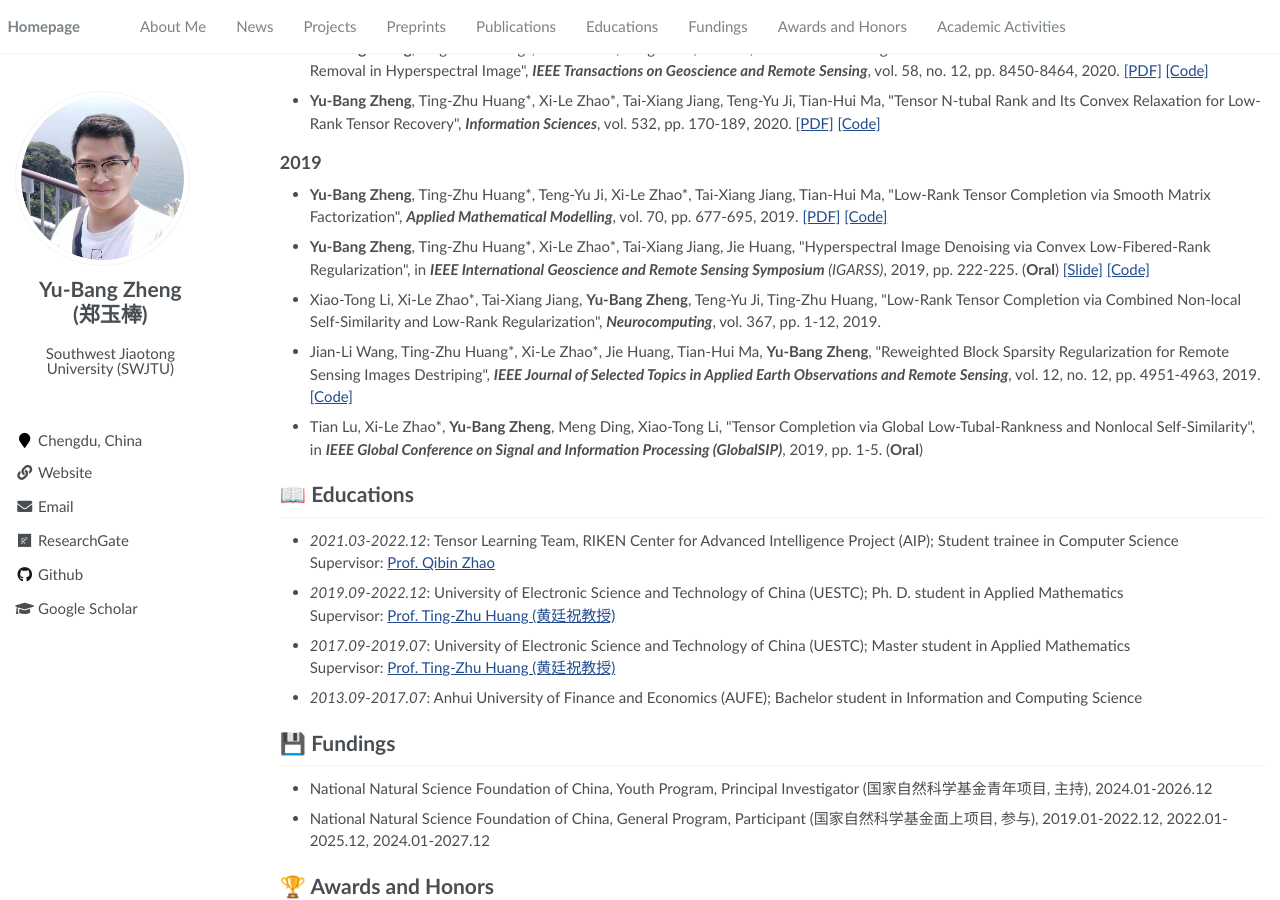
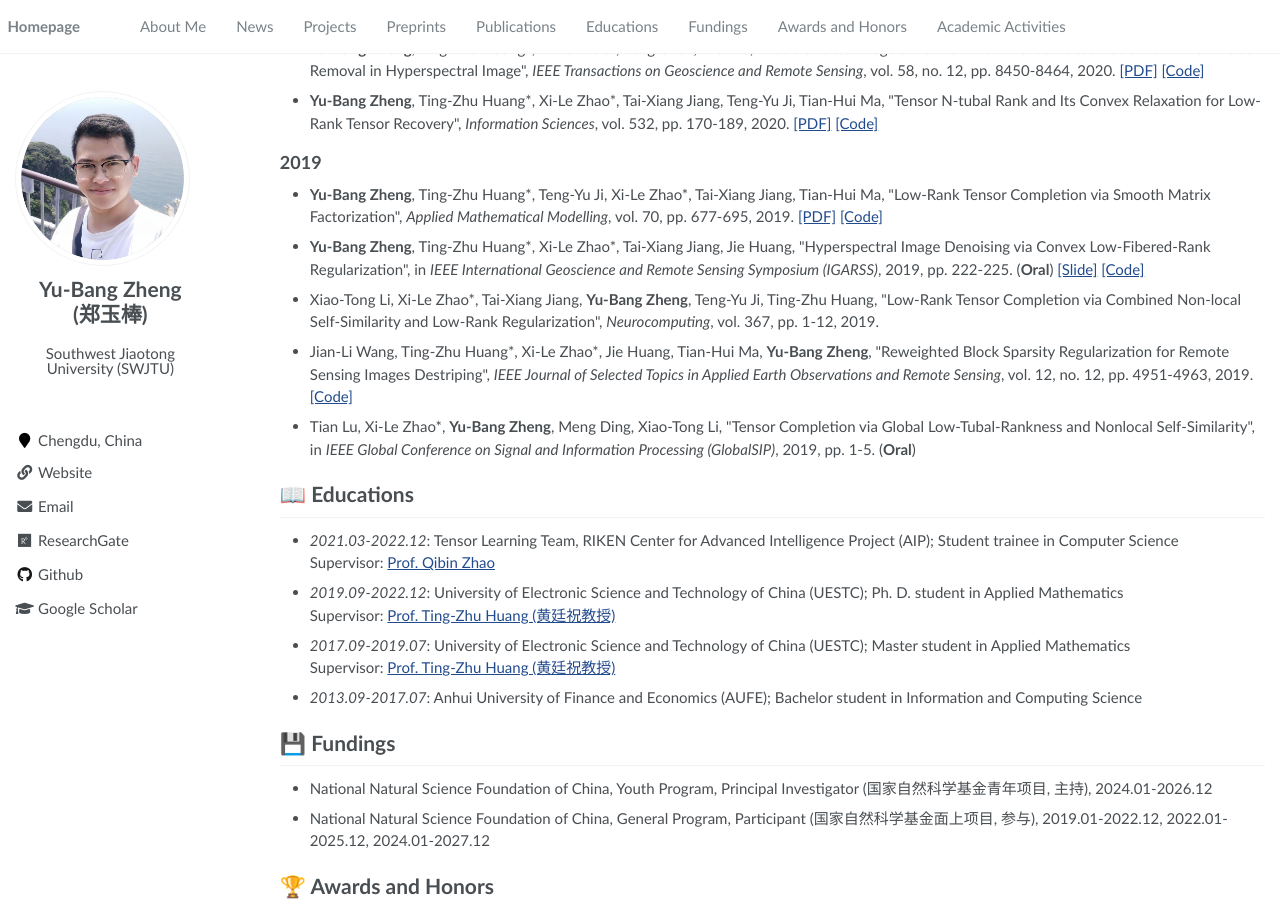
Before and after one commit to YuBangZheng/yubangzheng.github.io, a Jekyll site: the page built from pages/about.md, in a window 1280 px wide and 900 px high, scrolled down 1987 px. Built offline with Jekyll 4.4.1, drawn with Linux system fonts in a browser that asks for light colours; a script that is not in the unit is left out.

Commit message:
Update about.md

```diff
--- a/pages/about.md
+++ b/pages/about.md
@@ -63,74 +63,74 @@ My current research interests include tensor modeling and computing, tensor lear
 
 ## 2024
 
-- **Yu-Bang Zheng**, Xi-Le Zhao\*, Junhua Zeng, Chao Li, Qibin Zhao, Heng-Chao Li, Ting-Zhu Huang, \"SVDinsTN: A Tensor Network Paradigm for Efficient Structure Search from Regularized Modeling Perspective\", _**CVPR**_, 2024. [[PDF]](https://arxiv.org/pdf/2305.14912.pdf)
+- **Yu-Bang Zheng**, Xi-Le Zhao\*, Junhua Zeng, Chao Li, Qibin Zhao, Heng-Chao Li, Ting-Zhu Huang, \"SVDinsTN: A Tensor Network Paradigm for Efficient Structure Search from Regularized Modeling Perspective\", _CVPR_, 2024. [[PDF]](https://arxiv.org/pdf/2305.14912.pdf)
 
-- Wen-Jie Zheng, Xi-Le Zhao\*, **Yu-Bang Zheng**, Ting-Zhu Huang, \"Provable Stochastic Algorithm for Large-Scale Fully-Connected Tensor Network Decomposition\", _**Journal of Scientific Computing**_, vol. 98, art no. 16, pp. 1-27, 2024.
+- Wen-Jie Zheng, Xi-Le Zhao\*, **Yu-Bang Zheng**, Ting-Zhu Huang, \"Provable Stochastic Algorithm for Large-Scale Fully-Connected Tensor Network Decomposition\", _Journal of Scientific Computing_, vol. 98, art no. 16, pp. 1-27, 2024.
 
-- Yong Chen, Maolin Chen, Wei He, Jinshan Zeng, Min Huang, **Yu-Bang Zheng**, \"Thick Cloud Removal in Multitemporal Remote Sensing Images via Low-Rank Regularized Self-Supervised Network\", _**IEEE Transactions on Geoscience and Remote Sensing**_, vol. 62, art no. 5506613, pp. 1-13, 2024.
+- Yong Chen, Maolin Chen, Wei He, Jinshan Zeng, Min Huang, **Yu-Bang Zheng**, \"Thick Cloud Removal in Multitemporal Remote Sensing Images via Low-Rank Regularized Self-Supervised Network\", _IEEE Transactions on Geoscience and Remote Sensing_, vol. 62, art no. 5506613, pp. 1-13, 2024.
 
 ## 2023
 
-- Li-Yuan Li, Ting-Zhu Huang\*, **Yu-Bang Zheng\***, Wen-Jie Zheng, Jie Lin, Guo-Cheng Wu, Xi-Le Zhao, \"Thick Cloud Removal for Multitemporal Remote Sensing Images: When Tensor Ring Decomposition Meets Gradient Domain Fidelity\", _**IEEE Transactions on Geoscience and Remote Sensing**_, vol. 61, art no. 5512414, pp. 1-14, 2023. [[PDF]](https://ieeexplore.ieee.org/document/10125571/)
+- Li-Yuan Li, Ting-Zhu Huang\*, **Yu-Bang Zheng\***, Wen-Jie Zheng, Jie Lin, Guo-Cheng Wu, Xi-Le Zhao, \"Thick Cloud Removal for Multitemporal Remote Sensing Images: When Tensor Ring Decomposition Meets Gradient Domain Fidelity\", _IEEE Transactions on Geoscience and Remote Sensing_, vol. 61, art no. 5512414, pp. 1-14, 2023. [[PDF]](https://ieeexplore.ieee.org/document/10125571/)
 
-- Yu-Le Wei, **Yu-Bang Zheng\***, Rui Wang, Heng-Chao Li, \"Quaternion Convolutional Neural Network with EMAP Representation for Multisource Remote Sensing Data Classification\", _**IEEE Geoscience and Remote Sensing Letters**_, 2023.
+- Yu-Le Wei, **Yu-Bang Zheng\***, Rui Wang, Heng-Chao Li, \"Quaternion Convolutional Neural Network with EMAP Representation for Multisource Remote Sensing Data Classification\", _IEEE Geoscience and Remote Sensing Letters_, 2023.
 
-- Wen-Jie Zheng, Xi-Le Zhao\*, **Yu-Bang Zheng**, Jie Lin, Lina Zhuang, Ting-Zhu Huang, \"Spatial-Spectral-Temporal Connective Tensor Network Decomposition for Thick Cloud Removal\", _**ISPRS Journal of Photogrammetry and Remote Sensing**_, vol. 199, pp. 182-194, 2023. [[PDF]](https://www.sciencedirect.com/science/article/abs/pii/S0924271623000953) [[Code]](https://github.com/zhaoxile/SSTC_CR)
+- Wen-Jie Zheng, Xi-Le Zhao\*, **Yu-Bang Zheng**, Jie Lin, Lina Zhuang, Ting-Zhu Huang, \"Spatial-Spectral-Temporal Connective Tensor Network Decomposition for Thick Cloud Removal\", _ISPRS Journal of Photogrammetry and Remote Sensing_, vol. 199, pp. 182-194, 2023. [[PDF]](https://www.sciencedirect.com/science/article/abs/pii/S0924271623000953) [[Code]](https://github.com/zhaoxile/SSTC_CR)
 
-- Yun-Yang Liu, Xi-Le Zhao\*, Guang-Jin Song, **Yu-Bang Zheng**, Michael K. Ng, Ting-Zhu Huang, \"Fully-Connected Tensor Network Decomposition for Robust Tensor Completion Problem\", _**Inverse Problems and Imaging**_, 2023.
+- Yun-Yang Liu, Xi-Le Zhao\*, Guang-Jin Song, **Yu-Bang Zheng**, Michael K. Ng, Ting-Zhu Huang, \"Fully-Connected Tensor Network Decomposition for Robust Tensor Completion Problem\", _Inverse Problems and Imaging_, 2023.
 
-- Hao Zhang, Ting-Zhu Huang\*, Xi-Le Zhao\*, Wei He, Jae Kyu Choi, **Yu-Bang Zheng**, \"Hyperspectral Image Denoising: Reconciling Sparse and Low-Tensor-Ring-Rank Priors in the Transformed Domain\", _**IEEE Transactions on Geoscience and Remote Sensing**_, vol. 61, art no. 5502313, pp. 1-13, 2023.
+- Hao Zhang, Ting-Zhu Huang\*, Xi-Le Zhao\*, Wei He, Jae Kyu Choi, **Yu-Bang Zheng**, \"Hyperspectral Image Denoising: Reconciling Sparse and Low-Tensor-Ring-Rank Priors in the Transformed Domain\", _IEEE Transactions on Geoscience and Remote Sensing_, vol. 61, art no. 5502313, pp. 1-13, 2023.
 
-- Peng-Ling Wu, Xi-Le Zhao\*, Meng Ding, **Yu-Bang Zheng**, Lu-Bin Cui, Ting-Zhu Huang, \"Tensor Ring Decomposition-Based Model with Interpretable Gradient Factors Regularization for Tensor Completion\", _**Knowledge-Based Systems**_, vol. 259, pp. 110094, 2023.
+- Peng-Ling Wu, Xi-Le Zhao\*, Meng Ding, **Yu-Bang Zheng**, Lu-Bin Cui, Ting-Zhu Huang, \"Tensor Ring Decomposition-Based Model with Interpretable Gradient Factors Regularization for Tensor Completion\", _Knowledge-Based Systems_, vol. 259, pp. 110094, 2023.
 
-- Peng-Ling Wu, Meng Ding\*, **Yu-Bang Zheng**, \"Spatiotemporal Traffic Data Imputation by Synergizing Low Tensor Ring Rank and Nonlocal Subspace Regularization\", _**IET Intelligent Transport Systems**_, 2023.
+- Peng-Ling Wu, Meng Ding\*, **Yu-Bang Zheng**, \"Spatiotemporal Traffic Data Imputation by Synergizing Low Tensor Ring Rank and Nonlocal Subspace Regularization\", _IET Intelligent Transport Systems_, 2023.
 
 
 ## 2022
 
-- **Yu-Bang Zheng**, Ting-Zhu Huang\*, Xi-Le Zhao\*, Qibin Zhao, \"Tensor Completion via Fully-Connected Tensor Network Decomposition with Regularized Factors\", _**Journal of Scientific Computing**_, vol. 92, art no. 8, pp. 1-35, 2022. [[PDF]](https://link.springer.com/article/10.1007/s10915-022-01841-8#citeas) [[Code]](https://yubangzheng.github.io/codes/code_FCTNFR.zip)
+- **Yu-Bang Zheng**, Ting-Zhu Huang\*, Xi-Le Zhao\*, Qibin Zhao, \"Tensor Completion via Fully-Connected Tensor Network Decomposition with Regularized Factors\", _Journal of Scientific Computing_, vol. 92, art no. 8, pp. 1-35, 2022. [[PDF]](https://link.springer.com/article/10.1007/s10915-022-01841-8#citeas) [[Code]](https://yubangzheng.github.io/codes/code_FCTNFR.zip)
 
-- Wen-Jie Zheng, Xi-Le Zhao\*, **Yu-Bang Zheng\***, Zhi-Feng Pang, \"Nonlocal Patch-Based Fully-Connected Tensor Network Decomposition for Multispectral Image Inpainting\", _**IEEE Geoscience and Remote Sensing Letters**_, vol. 19, art no. 8025105, pp. 1-5, 2022. [[PDF]](https://ieeexplore.ieee.org/document/9598921) [[Code]](https://yubangzheng.github.io/codes/code_NLFCTN.zip)
+- Wen-Jie Zheng, Xi-Le Zhao\*, **Yu-Bang Zheng\***, Zhi-Feng Pang, \"Nonlocal Patch-Based Fully-Connected Tensor Network Decomposition for Multispectral Image Inpainting\", _IEEE Geoscience and Remote Sensing Letters_, vol. 19, art no. 8025105, pp. 1-5, 2022. [[PDF]](https://ieeexplore.ieee.org/document/9598921) [[Code]](https://yubangzheng.github.io/codes/code_NLFCTN.zip)
 
-- Yun-Yang Liu, Xi-Le Zhao\*, **Yu-Bang Zheng**, Tian-Hui Ma, Hongyan Zhang, \"Hyperspectral Image Restoration by Tensor Fibered Rank Constrained Optimization and Plug-and-Play Regularization\", _**IEEE Transactions on Geoscience and Remote Sensing**_, vol. 60, art no. 5500717, pp. 1-17, 2022. [[Code]](https://github.com/zhaoxile/TGRS_FRCTR_PnP) (<span style="color:red">ESI Highly Cited Paper</span>)
+- Yun-Yang Liu, Xi-Le Zhao\*, **Yu-Bang Zheng**, Tian-Hui Ma, Hongyan Zhang, \"Hyperspectral Image Restoration by Tensor Fibered Rank Constrained Optimization and Plug-and-Play Regularization\", _IEEE Transactions on Geoscience and Remote Sensing_, vol. 60, art no. 5500717, pp. 1-17, 2022. [[Code]](https://github.com/zhaoxile/TGRS_FRCTR_PnP) (<span style="color:red">ESI Highly Cited Paper</span>)
 
-- Yu-Chun Miao, Xi-Le Zhao\*, Xiao Fu\*, Jian-Li Wang, **Yu-Bang Zheng**, \"Hyperspectral Denoising Using Unsupervised Disentangled Spatiospectral Deep Priors\", _**IEEE Transactions on Geoscience and Remote Sensing**_, vol. 60, art no. 5513916, pp. 1-16, 2022.
+- Yu-Chun Miao, Xi-Le Zhao\*, Xiao Fu\*, Jian-Li Wang, **Yu-Bang Zheng**, \"Hyperspectral Denoising Using Unsupervised Disentangled Spatiospectral Deep Priors\", _IEEE Transactions on Geoscience and Remote Sensing_, vol. 60, art no. 5513916, pp. 1-16, 2022.
 
-- Wei-Hao Wu, Ting-Zhu Huang\*, Xi-Le Zhao\*, Jian-Li Wang, **Yu-Bang Zheng**, \"Hyperspectral Image Denoising via Tensor Low-Rank Prior and Unsupervised Deep Spatial-Spectral Prior\", _**IEEE Transactions on Geoscience and Remote Sensing**_, vol. 60, art no. 5545514, pp. 1-14, 2022.
+- Wei-Hao Wu, Ting-Zhu Huang\*, Xi-Le Zhao\*, Jian-Li Wang, **Yu-Bang Zheng**, \"Hyperspectral Image Denoising via Tensor Low-Rank Prior and Unsupervised Deep Spatial-Spectral Prior\", _IEEE Transactions on Geoscience and Remote Sensing_, vol. 60, art no. 5545514, pp. 1-14, 2022.
 
 ## 2021
 
-- **Yu-Bang Zheng**, Ting-Zhu Huang\*, Xi-Le Zhao\*, Qibin Zhao, Tai-Xiang Jiang, \"Fully-Connected Tensor Network Decomposition and Its Application to Higher-Order Tensor Completion\", in _**Proceedings of the AAAI Conference on Artificial Intelligence (AAAI 2021)**_, vol. 35, no. 12, pp. 11071-11078, 2021. [[PDF]](https://ojs.aaai.org/index.php/AAAI/article/view/17321) [[Material]](https://yubangzheng.github.io/papers/Supplementary_Material_FCTN_decomposition.pdf) [[Slide]](https://yubangzheng.github.io/papers/Slide_FCTN_decomposition.pdf) [[Poster]](https://yubangzheng.github.io/papers/Poster_FCTN_decomposition.pdf) [[Code]](https://yubangzheng.github.io/codes/code_FCTN_Decomposition.zip)
+- **Yu-Bang Zheng**, Ting-Zhu Huang\*, Xi-Le Zhao\*, Qibin Zhao, Tai-Xiang Jiang, \"Fully-Connected Tensor Network Decomposition and Its Application to Higher-Order Tensor Completion\", in _Proceedings of the AAAI Conference on Artificial Intelligence (AAAI 2021)_, vol. 35, no. 12, pp. 11071-11078, 2021. [[PDF]](https://ojs.aaai.org/index.php/AAAI/article/view/17321) [[Material]](https://yubangzheng.github.io/papers/Supplementary_Material_FCTN_decomposition.pdf) [[Slide]](https://yubangzheng.github.io/papers/Slide_FCTN_decomposition.pdf) [[Poster]](https://yubangzheng.github.io/papers/Poster_FCTN_decomposition.pdf) [[Code]](https://yubangzheng.github.io/codes/code_FCTN_Decomposition.zip)
 
-- Xin Li, Ting-Zhu Huang\*, Xi-Le Zhao\*, Teng-Yu Ji, **Yu-Bang Zheng**, Liang-Jian Deng, \"Adaptive Total Variation and Second-Order Total Variation-Based Model for Low-Rank Tensor Completion\", _**Numerical Algorithms**_, vol. 86, pp. 1-24, 2021.
+- Xin Li, Ting-Zhu Huang\*, Xi-Le Zhao\*, Teng-Yu Ji, **Yu-Bang Zheng**, Liang-Jian Deng, \"Adaptive Total Variation and Second-Order Total Variation-Based Model for Low-Rank Tensor Completion\", _Numerical Algorithms_, vol. 86, pp. 1-24, 2021.
 
-- Lin Guo, Xi-Le Zhao\*, Xian-Ming Gu, Yong-Liang Zhao, **Yu-Bang Zheng**, Ting-Zhu Huang, \"Three-Dimensional Fractional Total Variation Regularized Tensor Optimized Model for Image Deblurring\", _**Applied Mathematics and Computation**_, vol. 404, pp. 126224, 2021.
+- Lin Guo, Xi-Le Zhao\*, Xian-Ming Gu, Yong-Liang Zhao, **Yu-Bang Zheng**, Ting-Zhu Huang, \"Three-Dimensional Fractional Total Variation Regularized Tensor Optimized Model for Image Deblurring\", _Applied Mathematics and Computation_, vol. 404, pp. 126224, 2021.
 
-- Jie Lin, Ting-Zhu Huang\*, Xi-Le Zhao, Tian-Hui Ma, Tai-Xiang Jiang, **Yu-Bang Zheng**, \"A Novel Non-Convex Low-Rank Tensor Approximation Model for Hyperspectral Image Restoration\", _**Applied Mathematics and Computation**_, vol. 408, pp. 126342, 2021.
+- Jie Lin, Ting-Zhu Huang\*, Xi-Le Zhao, Tian-Hui Ma, Tai-Xiang Jiang, **Yu-Bang Zheng**, \"A Novel Non-Convex Low-Rank Tensor Approximation Model for Hyperspectral Image Restoration\", _Applied Mathematics and Computation_, vol. 408, pp. 126342, 2021.
 
-- Yisi Luo, Xi-Le Zhao\*, Tai-Xiang Jiang, **Yu-Bang Zheng**, Yi Chang, \"Hyperspectral Mixed Noise Removal Via Spatial-Spectral Constrained Unsupervised Deep Image Prior\", _**IEEE Journal of Selected Topics in Applied Earth Observations and Remote Sensing**_, vol. 14, pp. 9435-9449, 2021.
+- Yisi Luo, Xi-Le Zhao\*, Tai-Xiang Jiang, **Yu-Bang Zheng**, Yi Chang, \"Hyperspectral Mixed Noise Removal Via Spatial-Spectral Constrained Unsupervised Deep Image Prior\", _IEEE Journal of Selected Topics in Applied Earth Observations and Remote Sensing_, vol. 14, pp. 9435-9449, 2021.
 
 
 ## 2020
 
-- **Yu-Bang Zheng**, Ting-Zhu Huang\*, Xi-Le Zhao\*, Tai-Xiang Jiang, Tian-Hui Ma, Teng-Yu Ji, \"Mixed Noise Removal in Hyperspectral Image via Low-Fibered-Rank Regularization\", _**IEEE Transactions on Geoscience and Remote Sensing**_, vol. 58, no. 1, pp. 734-749, 2020. [[PDF]](https://ieeexplore.ieee.org/document/8854307) [[Code]](https://yubangzheng.github.io/codes/code_TGRS_low-fibered-rank.zip) (<span style="color:red">ESI Highly Cited Paper</span>)
+- **Yu-Bang Zheng**, Ting-Zhu Huang\*, Xi-Le Zhao\*, Tai-Xiang Jiang, Tian-Hui Ma, Teng-Yu Ji, \"Mixed Noise Removal in Hyperspectral Image via Low-Fibered-Rank Regularization\", _IEEE Transactions on Geoscience and Remote Sensing_, vol. 58, no. 1, pp. 734-749, 2020. [[PDF]](https://ieeexplore.ieee.org/document/8854307) [[Code]](https://yubangzheng.github.io/codes/code_TGRS_low-fibered-rank.zip) (<span style="color:red">ESI Highly Cited Paper</span>)
 
-- **Yu-Bang Zheng**, Ting-Zhu Huang\*, Xi-Le Zhao\*, Yong Chen, Wei He, \"Double-Factor-Regularized Low-Rank Tensor Factorization for Mixed Noise Removal in Hyperspectral Image\", _**IEEE Transactions on Geoscience and Remote Sensing**_, vol. 58, no. 12, pp. 8450-8464, 2020. [[PDF]](https://ieeexplore.ieee.org/document/9084248) [[Code]](https://yubangzheng.github.io/codes/code_LRTFDFR.zip)
+- **Yu-Bang Zheng**, Ting-Zhu Huang\*, Xi-Le Zhao\*, Yong Chen, Wei He, \"Double-Factor-Regularized Low-Rank Tensor Factorization for Mixed Noise Removal in Hyperspectral Image\", _IEEE Transactions on Geoscience and Remote Sensing_, vol. 58, no. 12, pp. 8450-8464, 2020. [[PDF]](https://ieeexplore.ieee.org/document/9084248) [[Code]](https://yubangzheng.github.io/codes/code_LRTFDFR.zip)
 
-- **Yu-Bang Zheng**, Ting-Zhu Huang\*, Xi-Le Zhao\*, Tai-Xiang Jiang, Teng-Yu Ji, Tian-Hui Ma, \"Tensor N-tubal Rank and Its Convex Relaxation for Low-Rank Tensor Recovery\", _**Information Sciences**_, vol. 532, pp. 170-189, 2020. [[PDF]](https://www.sciencedirect.com/science/article/pii/S0020025520303923) [[Code]](https://yubangzheng.github.io/codes/code_WSTNN.zip)
+- **Yu-Bang Zheng**, Ting-Zhu Huang\*, Xi-Le Zhao\*, Tai-Xiang Jiang, Teng-Yu Ji, Tian-Hui Ma, \"Tensor N-tubal Rank and Its Convex Relaxation for Low-Rank Tensor Recovery\", _Information Sciences_, vol. 532, pp. 170-189, 2020. [[PDF]](https://www.sciencedirect.com/science/article/pii/S0020025520303923) [[Code]](https://yubangzheng.github.io/codes/code_WSTNN.zip)
 
 
 ## 2019
 
-- **Yu-Bang Zheng**, Ting-Zhu Huang\*, Teng-Yu Ji, Xi-Le Zhao\*, Tai-Xiang Jiang, Tian-Hui Ma, \"Low-Rank Tensor Completion via Smooth Matrix Factorization\", _**Applied Mathematical Modelling**_, vol. 70, pp. 677-695, 2019. [[PDF]](https://www.sciencedirect.com/science/article/pii/S0307904X19300782) [[Code]](https://yubangzheng.github.io/codes/code_SMF-LRTC.zip)
+- **Yu-Bang Zheng**, Ting-Zhu Huang\*, Teng-Yu Ji, Xi-Le Zhao\*, Tai-Xiang Jiang, Tian-Hui Ma, \"Low-Rank Tensor Completion via Smooth Matrix Factorization\", _Applied Mathematical Modelling_, vol. 70, pp. 677-695, 2019. [[PDF]](https://www.sciencedirect.com/science/article/pii/S0307904X19300782) [[Code]](https://yubangzheng.github.io/codes/code_SMF-LRTC.zip)
 
-- **Yu-Bang Zheng**, Ting-Zhu Huang\*, Xi-Le Zhao\*, Tai-Xiang Jiang, Jie Huang, \"Hyperspectral Image Denoising via Convex Low-Fibered-Rank Regularization\", in _**IEEE International Geoscience and Remote Sensing Symposium** (IGARSS)_, 2019, pp. 222-225. (**Oral**) [[Slide]](https://yubangzheng.github.io/papers/Oral_IGARSS2019_ybz.pdf) [[Code]](https://yubangzheng.github.io/codes/code_TGRS_low-fibered-rank.zip)
+- **Yu-Bang Zheng**, Ting-Zhu Huang\*, Xi-Le Zhao\*, Tai-Xiang Jiang, Jie Huang, \"Hyperspectral Image Denoising via Convex Low-Fibered-Rank Regularization\", in _IEEE International Geoscience and Remote Sensing Symposium (IGARSS)_, 2019, pp. 222-225. (**Oral**) [[Slide]](https://yubangzheng.github.io/papers/Oral_IGARSS2019_ybz.pdf) [[Code]](https://yubangzheng.github.io/codes/code_TGRS_low-fibered-rank.zip)
 
-- Xiao-Tong Li, Xi-Le Zhao\*, Tai-Xiang Jiang, **Yu-Bang Zheng**, Teng-Yu Ji, Ting-Zhu Huang, \"Low-Rank Tensor Completion via Combined Non-local Self-Similarity and Low-Rank Regularization\", _**Neurocomputing**_, vol. 367, pp. 1-12, 2019.
+- Xiao-Tong Li, Xi-Le Zhao\*, Tai-Xiang Jiang, **Yu-Bang Zheng**, Teng-Yu Ji, Ting-Zhu Huang, \"Low-Rank Tensor Completion via Combined Non-local Self-Similarity and Low-Rank Regularization\", _Neurocomputing_, vol. 367, pp. 1-12, 2019.
 
-- Jian-Li Wang, Ting-Zhu Huang\*, Xi-Le Zhao\*, Jie Huang, Tian-Hui Ma, **Yu-Bang Zheng**, \"Reweighted Block Sparsity Regularization for Remote Sensing Images Destriping\", _**IEEE Journal of Selected Topics in Applied Earth Observations and Remote Sensing**_, vol. 12, no. 12, pp. 4951-4963, 2019. [[Code]](https://yubangzheng.github.io/codes/code_RBSUTV.zip)
+- Jian-Li Wang, Ting-Zhu Huang\*, Xi-Le Zhao\*, Jie Huang, Tian-Hui Ma, **Yu-Bang Zheng**, \"Reweighted Block Sparsity Regularization for Remote Sensing Images Destriping\", _IEEE Journal of Selected Topics in Applied Earth Observations and Remote Sensing_, vol. 12, no. 12, pp. 4951-4963, 2019. [[Code]](https://yubangzheng.github.io/codes/code_RBSUTV.zip)
 
-- Tian Lu, Xi-Le Zhao\*, **Yu-Bang Zheng**, Meng Ding, Xiao-Tong Li, \"Tensor Completion via Global Low-Tubal-Rankness and Nonlocal Self-Similarity\", in _**IEEE Global Conference on Signal and Information Processing (GlobalSIP)**_, 2019, pp. 1-5. (**Oral**)
+- Tian Lu, Xi-Le Zhao\*, **Yu-Bang Zheng**, Meng Ding, Xiao-Tong Li, \"Tensor Completion via Global Low-Tubal-Rankness and Nonlocal Self-Similarity\", in _IEEE Global Conference on Signal and Information Processing (GlobalSIP)_, 2019, pp. 1-5. (**Oral**)
 
 
 # 📖 Educations
```
